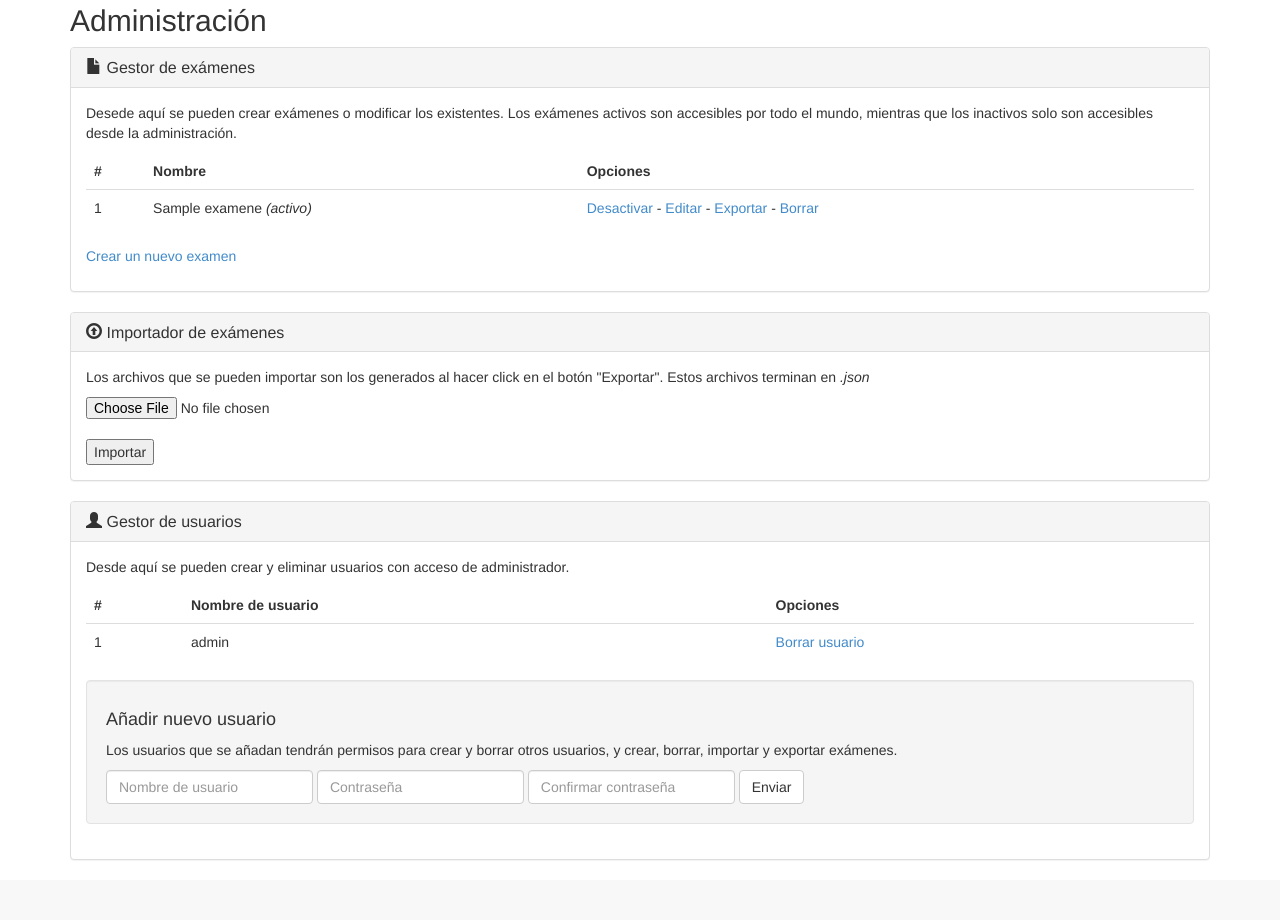
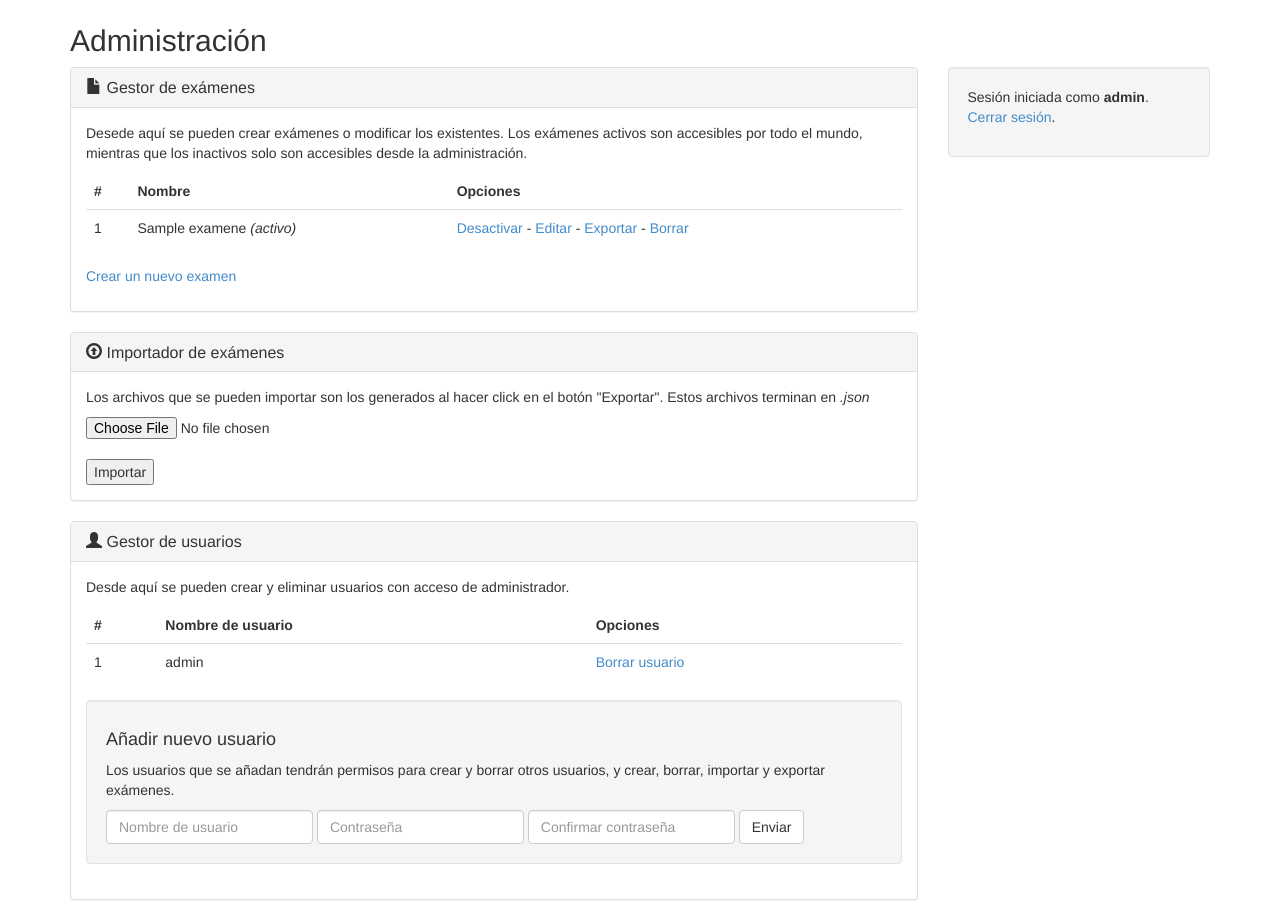
Before and after one commit to MeLlamoPablo/vocabulaire, a PHP site: page /admin.php in a window 1280 px wide. Shown: the part 51-971 px from the top of the page. Before the commit the page ends 911 px from the top, so only its background shows below. Run offline with PHP 8.4, Linux system fonts and the light colour scheme; a user stored in the database is signed in; data comes from the database, SQL or seed files in the repository; tables that the repository leaves empty hold one stand-in row (values such as "Sample post").

Commit message:
Added logout button + Fixes
Fixed tooltips not being shown. Fixed version number on the footer still
having a link pointing to the removed changelog.

```diff
--- a/admin.php
+++ b/admin.php
@@ -6,11 +6,12 @@ require_once 'connect.php';
 //Si se ha iniciado sesión
 if(isset($_POST['login'])){
 	//Saneamos el input de usuario
-	$username = $mysqli->real_escape_string($_POST['username']);
+	$username = $mysqli->real_escape_string(htmlentities($_POST['username']));
 
 	$password_hash = $mysqli->query("SELECT pass FROM usuarios WHERE usuario = '".$username."';")->fetch_assoc()['pass'];
 	if(password_verify($_POST['password'], $password_hash)){
 		$_SESSION['administration'] = TRUE;
+		$_SESSION['username'] = $username;
 
 		//password_hash() con el parámetro PASSWROD_DEFAULT está sujeto a cambios conforme nuevas versiones de PHP
 		//son lanzadas. password_needs_rehash() puede determinar si existe un mejor algoritmo de hashing. Para
@@ -23,6 +24,15 @@ if(isset($_POST['login'])){
 	}else{
 		$error = TRUE;
 	}
+}
+
+//Si se ha cerrado sesión
+if(isset($_GET['logout'])){
+	$_SESSION['administration'] = FALSE;
+	unset($_SESSION['username']);
+
+	//Redireccionar a la misma pagina sin la variable &logout en la URL
+	die('<meta http-equiv="refresh" content="0; url=admin.php" />');
 }
 
 if(isset($_GET['activar']) && isset($_SESSION['administration']) AND $_SESSION['administration'] === TRUE){
@@ -251,8 +261,10 @@ unset($_SESSION['rowId']);
 					window.location = "admin.php?borrarusr=" + id;
 			}
 			</script>
-			<div class="container" id="principal">
-				<h2 style="margin-top: 55px;">Administraci&oacute;n</h2>
+			<div class="container" id="principal" style="margin-top: 55px;">
+				<h2>Administraci&oacute;n</h2>
+				<div class="row">
+					<div class="col-md-9">
 						<?php if(isset($_GET['msg'])){
 							switch($_GET['msg']){
 								case '1':
@@ -381,7 +393,15 @@ unset($_SESSION['rowId']);
 								</form>
 							</div>
 						</div>
+					</div><!-- .col-md-9 -->
+					<div class="col-md-3">
+						<div class="well">
+							<p>Sesi&oacute;n iniciada como <b><?php echo $_SESSION['username'] ?></b>.<br>
+							<a href="admin.php?logout">Cerrar sesi&oacute;n</a>.</p>
 						</div>
+					</div><!-- .col-md-3 -->
+				</div><!-- .row -->
+			</div><!-- .container -->
 		<?php endif; ?>
 	<?php else: ?>
 		<div class="section">
```
Also changed, not shown: index.php (+7 -1 lines). Lines whose indentation alone changed are shown as unchanged.
